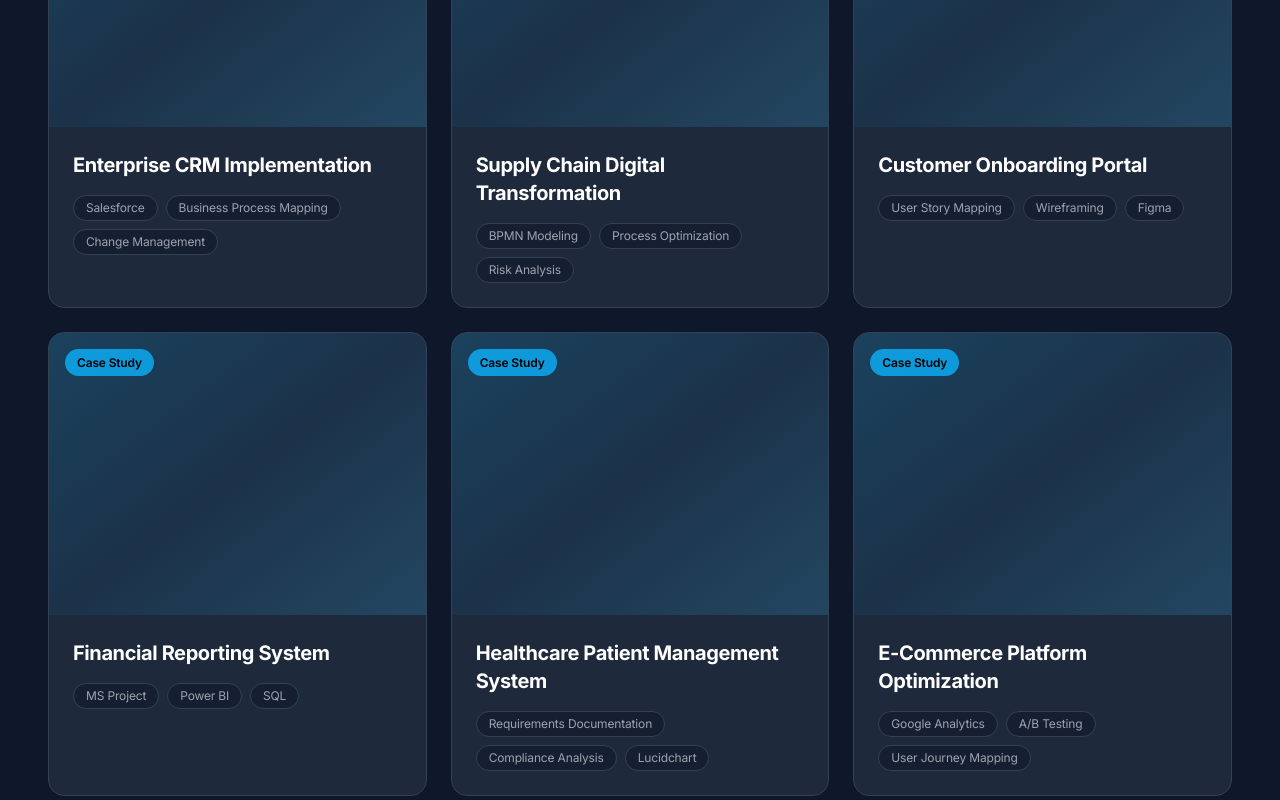
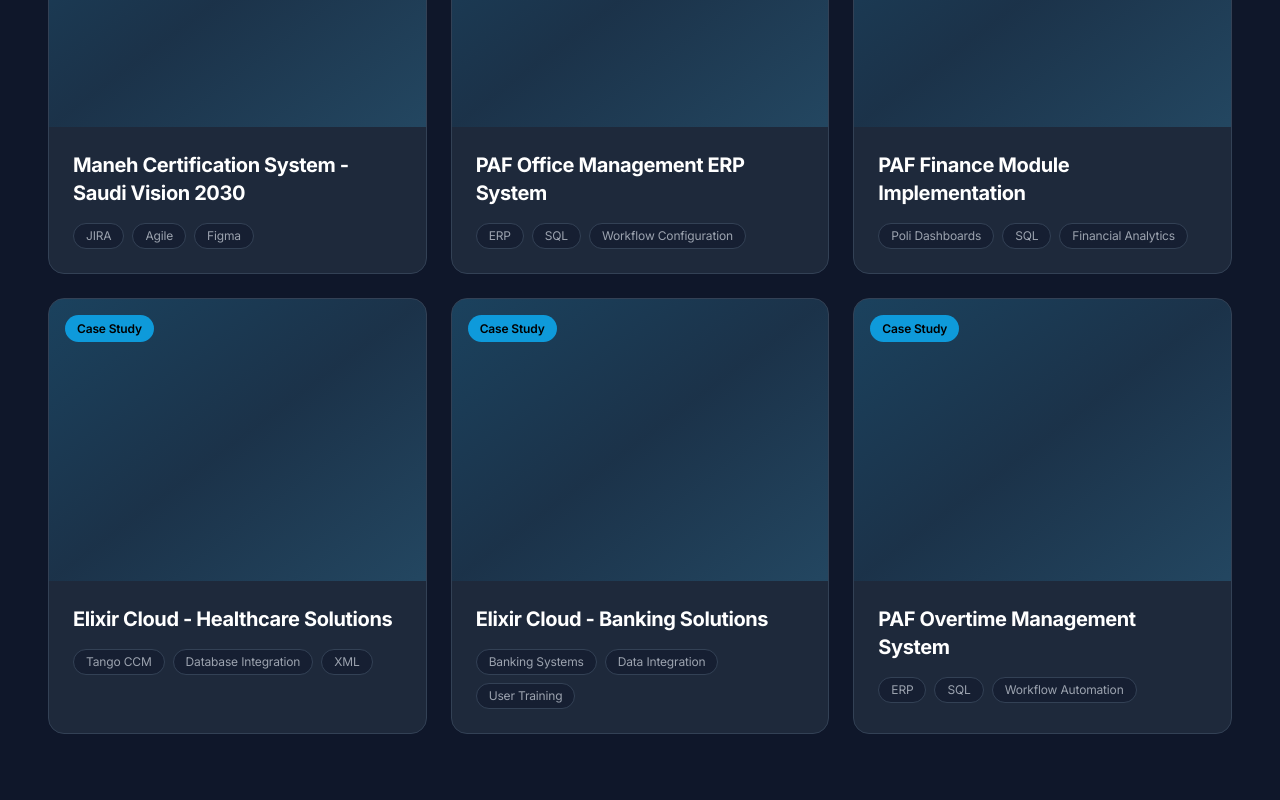
Before and after one commit to Arsalan40/arsalan-javed-portfolio, a Next.js app: page / in a window 1280 px wide. Shown: the part 7300-8100 px from the top of the page. Built offline with nearby package versions, Linux system fonts and the light colour scheme.

Commit message:
feat: Replace placeholder projects with real case studies from AZM, Elixir, and CARE

```diff
--- a/src/data/projects.ts
+++ b/src/data/projects.ts
@@ -1,55 +1,55 @@
 export const projectsData = [
   {
     id: 1,
-    title: "Enterprise CRM Implementation",
+    title: "Maneh Certification System - Saudi Vision 2030",
     description:
-      "Led the implementation of Salesforce CRM for a 500+ employee organization. Conducted requirements gathering across 8 departments, designed custom workflows, and managed UAT with 50+ stakeholders. Achieved 95% user adoption within 3 months.",
-    technologies: ["Salesforce", "Business Process Mapping", "Change Management", "Stakeholder Management"],
+      "Led business analysis for Maneh online certification system as part of Saudi Vision 2030 initiative. Digitized product certification processes, improved development efficiency by 20% through effective story writing and backlog grooming. Coordinated UAT sessions achieving faster acceptance cycles.",
+    technologies: ["JIRA", "Agile", "Figma", "User Stories", "Backlog Grooming", "UAT"],
     github: "",
     live: "",
   },
   {
     id: 2,
-    title: "Supply Chain Digital Transformation",
+    title: "PAF Office Management ERP System",
     description:
-      "Managed end-to-end digital transformation of supply chain operations. Created comprehensive process documentation, identified automation opportunities, and delivered $2M in cost savings through optimized workflows.",
-    technologies: ["BPMN Modeling", "Process Optimization", "Risk Analysis", "Agile Methodology"],
+      "Led ERP system implementation for Pakistan Air Force Office Management module. Improved operational efficiency by 30%, reduced manual workloads significantly through SQL-based workflow configurations, cutting data-entry time by 40%.",
+    technologies: ["ERP", "SQL", "Workflow Configuration", "Process Optimization", "UAT"],
     github: "",
     live: "",
   },
   {
     id: 3,
-    title: "Customer Onboarding Portal",
+    title: "PAF Finance Module Implementation",
     description:
-      "Business analyst for a B2B customer onboarding platform. Gathered requirements from 12 key stakeholders, created user stories, wireframes, and acceptance criteria. Reduced onboarding time by 60% and improved customer satisfaction scores by 40%.",
-    technologies: ["User Story Mapping", "Wireframing", "Figma", "JIRA", "SQL"],
+      "Implemented comprehensive Finance module for Pakistan Air Force departments. Created dynamic dashboards using Poli for real-time analytics and decision-making. Managed UAT sessions with 30% fewer rework iterations through continuous feedback.",
+    technologies: ["Poli Dashboards", "SQL", "Financial Analytics", "Real-time Reporting", "UAT"],
     github: "",
     live: "",
   },
   {
     id: 4,
-    title: "Financial Reporting System",
+    title: "Elixir Cloud - Healthcare Solutions",
     description:
-      "Project managed the development of an automated financial reporting system. Coordinated between finance, IT, and executive teams. Delivered project 2 weeks ahead of schedule, automating 200+ hours of manual work monthly.",
-    technologies: ["MS Project", "Power BI", "SQL", "Data Analysis", "Scrum"],
+      "Analyzed client business requirements and implemented Elixir Cloud solutions for healthcare industry. Enhanced operational workflows by 25%. Developed and deployed Tango CCM solution with seamless database integration across XML, delimited files, and RDBMS.",
+    technologies: ["Tango CCM", "Database Integration", "XML", "RDBMS", "Healthcare Compliance"],
     github: "",
     live: "",
   },
   {
     id: 5,
-    title: "Healthcare Patient Management System",
+    title: "Elixir Cloud - Banking Solutions",
     description:
-      "Led requirement analysis for HIPAA-compliant patient management system. Conducted 30+ stakeholder interviews, documented functional requirements, and created detailed process flows. System now serves 10,000+ patients across 5 clinics.",
-    technologies: ["Requirements Documentation", "Compliance Analysis", "Lucidchart", "Confluence"],
+      "Implemented Elixir Cloud solutions for banking industry clients. Managed multiple data sources and improved user adoption through effective training sessions. Reduced post-deployment issues by providing ongoing implementation support and coordinating with engineering teams.",
+    technologies: ["Banking Systems", "Data Integration", "User Training", "Implementation Support"],
     github: "",
     live: "",
   },
   {
     id: 6,
-    title: "E-Commerce Platform Optimization",
+    title: "PAF Overtime Management System",
     description:
-      "Analyzed user journey and identified conversion bottlenecks for major e-commerce platform. Created data-driven recommendations that increased conversion rate by 35% and reduced cart abandonment by 28%.",
-    technologies: ["Google Analytics", "A/B Testing", "User Journey Mapping", "Data Visualization"],
+      "Delivered comprehensive Overtime Management module for Pakistan Air Force departments. Executed SQL-based workflow configurations and managed UAT sessions. Improved operational efficiency and reduced manual tracking workload across multiple departments.",
+    technologies: ["ERP", "SQL", "Workflow Automation", "Process Management", "UAT"],
     github: "",
     live: "",
   },
```
